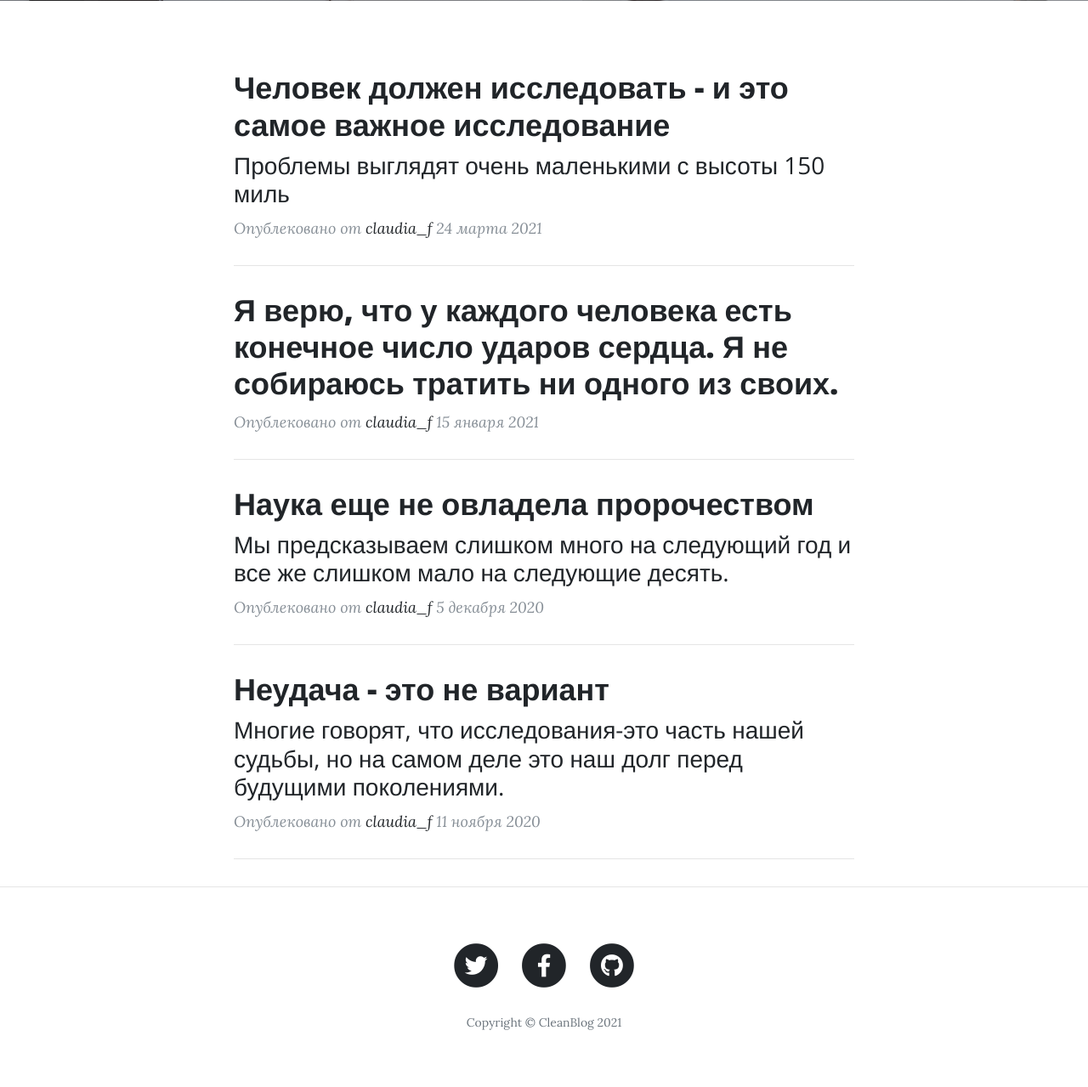
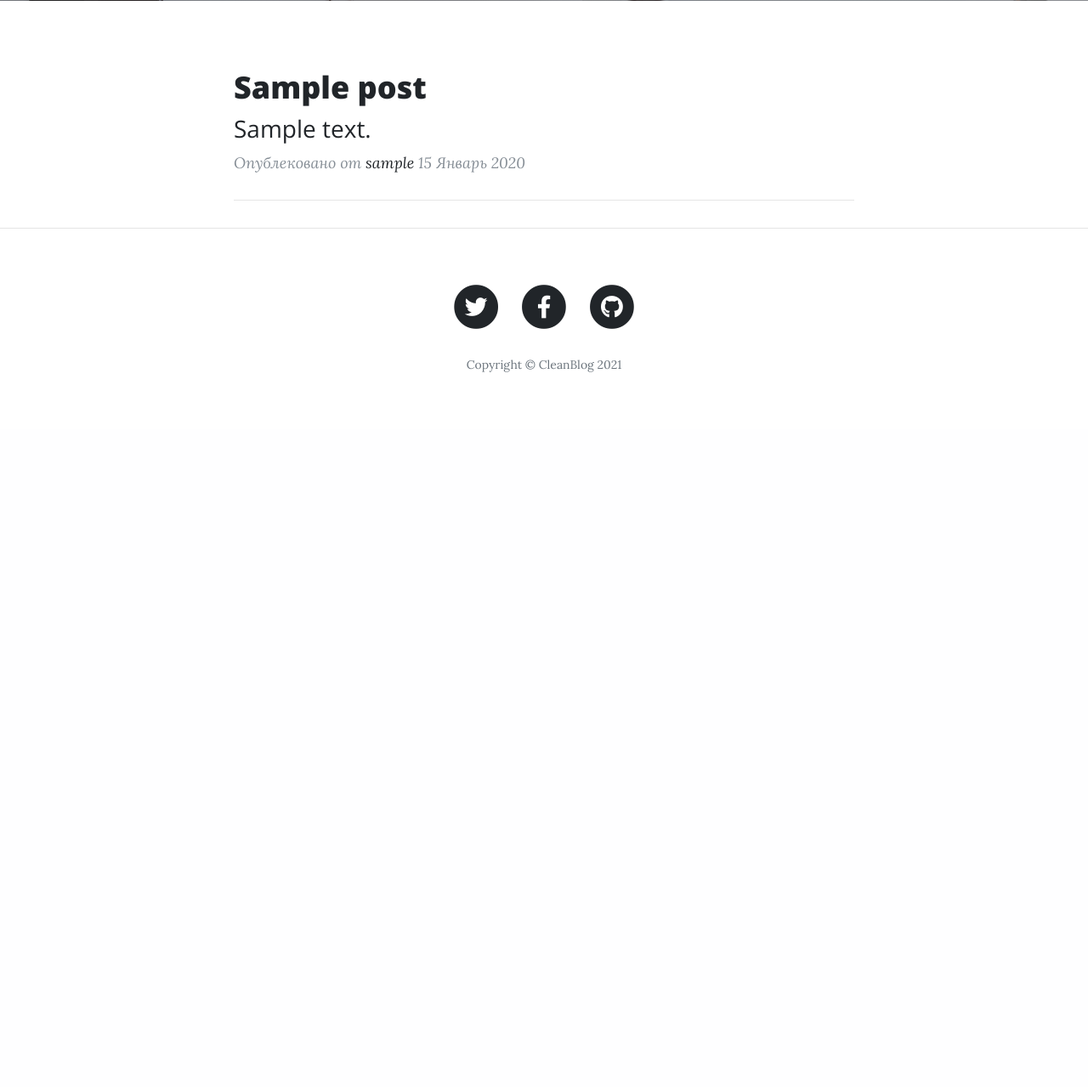
Before and after one commit to Bro-Williams/Blog, a Django app: page / in a window 1280 px wide. Shown: the part 531-1810 px from the top of the page at 85% size. After the commit the page ends 969 px from the top, so only its background shows below. Run offline with Django 3.2, Linux system fonts and the light colour scheme; tables that the repository leaves empty hold one stand-in row (values such as "Sample post"); some libraries are stand-ins or nearby versions.

Commit message:
added the Post model to the context

```diff
--- a/posts/templates/posts/index.html
+++ b/posts/templates/posts/index.html
@@ -59,62 +59,25 @@
 <div class="container">
     <div class="row">
         <div class="col-lg-8 col-md-10 mx-auto">
+            {% for post in posts %}
                 <div class="post-preview">
                     <a href="post.html">
                         <h2 class="post-title">
-                        Человек должен исследовать - и это самое важное исследование
+                            {{ post.title }}
                         </h2>
+                        {% if post.description %}
                             <h3 class="post-subtitle">
-                        Проблемы выглядят очень маленькими с высоты 150 миль
+                                {{ post.description }}
                             </h3>
+                        {% endif %}
                     </a>
                     <p class="post-meta">Опублековано от
-                    <a href="#">claudia_f</a>
-                    24 марта 2021</p>
-            </div>
-            <hr>
-            <div class="post-preview">
-                <a href="post.html">
-                    <h2 class="post-title">
-                        Я верю, что у каждого человека есть конечное число ударов сердца.
-                        Я не собираюсь тратить ни одного из своих.
-                    </h2>
-                </a>
-                <p class="post-meta">Опублековано от
-                    <a href="#">claudia_f</a>
-                    15 января 2021
+                        <a href="#">{{ post.user.username }}</a>
+                        {{ post.created_timestamp|date:"d F Y" }}
                     </p>
                 </div>
                 <hr>
-            <div class="post-preview">
-                <a href="post.html">
-                    <h2 class="post-title">
-                        Наука еще не овладела пророчеством
-                    </h2>
-                    <h3 class="post-subtitle">
-                        Мы предсказываем слишком много на следующий год и все же слишком мало на следующие десять.
-                    </h3>
-                </a>
-                <p class="post-meta">Опублековано от
-                    <a href="#">claudia_f</a>
-                    5 декабря 2020</p>
-            </div>
-            <hr>
-            <div class="post-preview">
-                <a href="post.html">
-                    <h2 class="post-title">
-                        Неудача - это не вариант
-                    </h2>
-                    <h3 class="post-subtitle">
-                        Многие говорят, что исследования-это часть нашей судьбы, но на самом деле это наш долг перед
-                        будущими поколениями.
-                    </h3>
-                </a>
-                <p class="post-meta">Опублековано от
-                    <a href="#">claudia_f</a>
-                    11 ноября 2020</p>
-            </div>
-            <hr>
+            {% endfor %}
         </div>
     </div>
 </div>
--- a/posts/views.py
+++ b/posts/views.py
@@ -1,8 +1,10 @@
 from django.shortcuts import render
+
+from posts.models import Post
 
 
 def index(request):
-    context = {'title': 'My Blog'}
+    context = {'title': 'My Blog', 'posts': Post.objects.all()}
     return render(request, 'posts/index.html', context)
 
 
```
Lines whose indentation alone changed are shown as unchanged.
